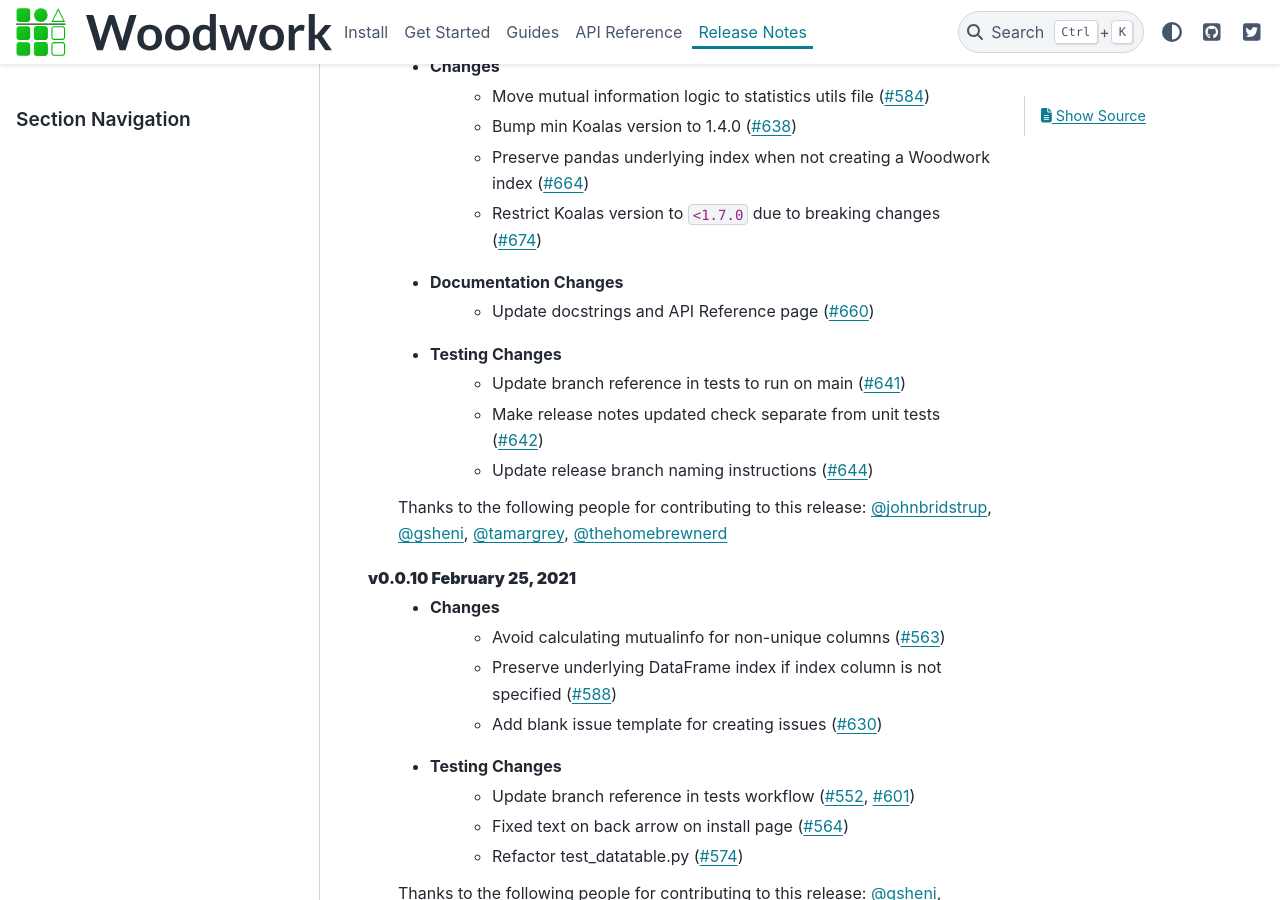
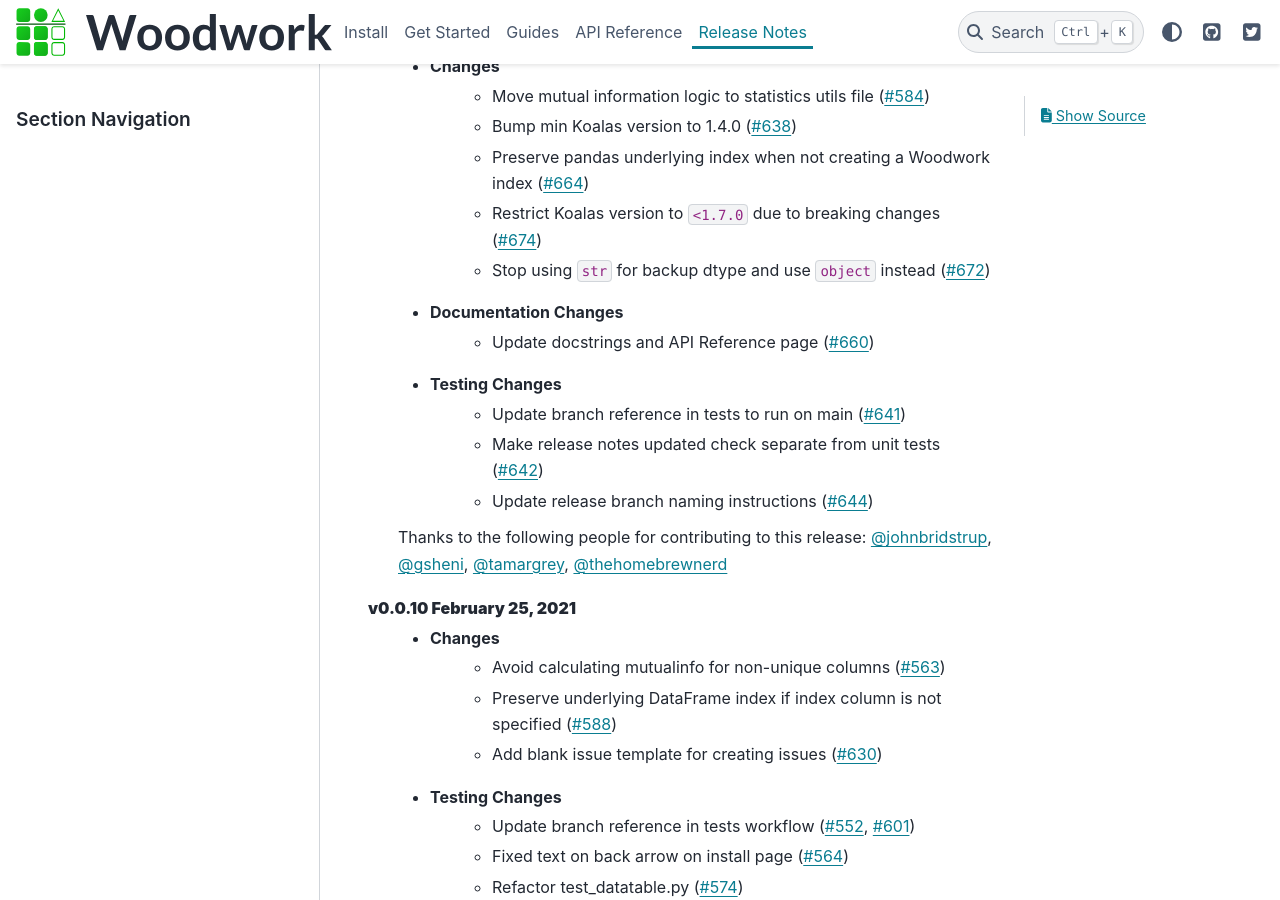
Before and after one commit to alteryx/woodwork, a Sphinx documentation site: the page built from docs/source/release_notes.rst, in a window 1280 px wide and 900 px high, scrolled down 1819 px. Built offline with Sphinx 7.4.7 and the PyData theme 0.15.4, drawn with Linux system fonts in a browser that asks for light colours; comment, search, counter and statistics services are not loaded.

Commit message:
Add release note

```diff
--- a/docs/source/release_notes.rst
+++ b/docs/source/release_notes.rst
@@ -48,6 +48,7 @@ Release Notes
         * Bump min Koalas version to 1.4.0 (:pr:`638`)
         * Preserve pandas underlying index when not creating a Woodwork index (:pr:`664`)
         * Restrict Koalas version to ``<1.7.0`` due to breaking changes (:pr:`674`)
+        * Stop using ``str`` for backup dtype and use ``object`` instead (:pr:`672`)
     * Documentation Changes
         * Update docstrings and API Reference page (:pr:`660`)
     * Testing Changes
```
